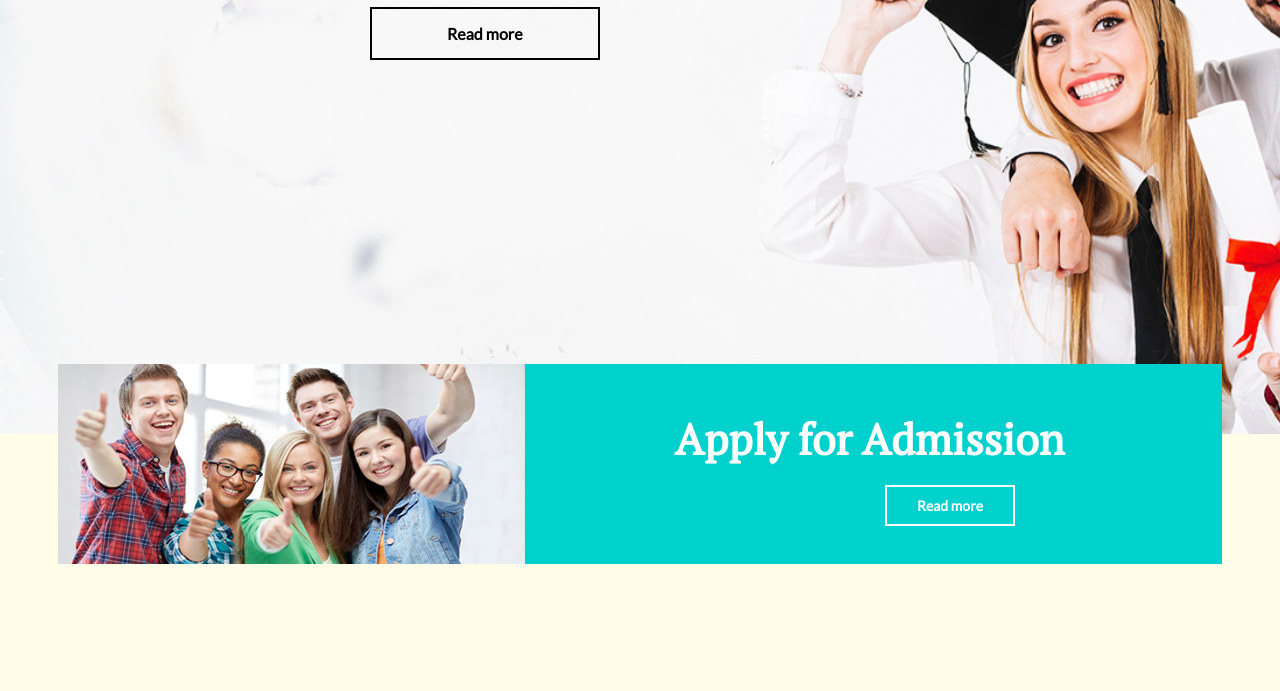
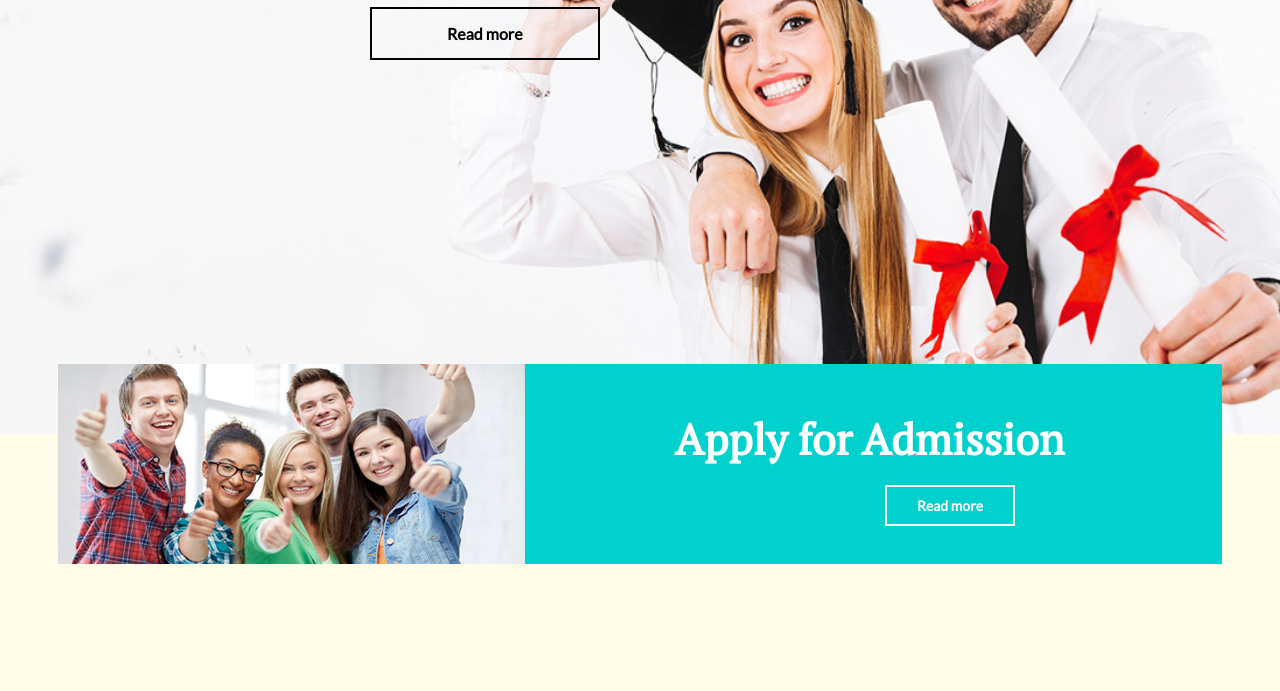
Before and after one commit to shalove9895/university2, a plain HTML site: page index.html in a window 1280 px wide. Shown: the part 416-1107 px from the top of the page. Drawn offline with Linux system fonts and the light colour scheme.

Commit message:
Update style.css

```diff
--- a/css/style.css
+++ b/css/style.css
@@ -510,7 +510,7 @@ header .logo img {
         background-size: cover;
         width: 100%;
         display: flex;
-        background-position: left bottom;
+        background-position: right bottom;
     }
     .menu {
         display:none;
```
